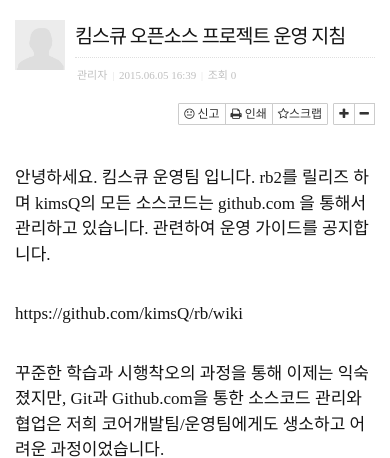
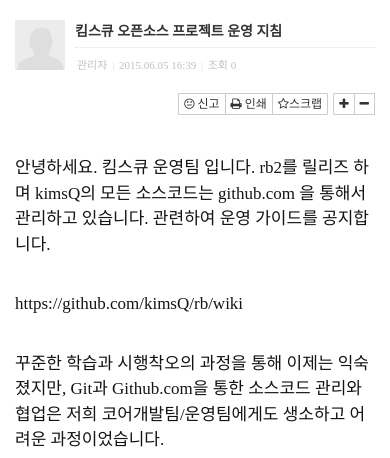
Before and after one commit to gitaeks/bs-html-examples, a PHP site: page /bbs/table-classic/view.html in a window 390 px wide. Shown: the part 51-509 px from the top of the page. Run offline with PHP 8.4, Linux system fonts and the light colour scheme; some libraries are stand-ins or nearby versions.

Commit message:
Revert "게시물 보기- 제목의 모바일 최적화 작업"
This reverts commit 897558bf473da4ac82ca91104c926b90f75e8ddf.

```diff
--- a/bbs/table-classic/style.css
+++ b/bbs/table-classic/style.css
@@ -283,13 +283,6 @@
 }
 
 @media (max-width: 767px) {
-    .rb-bbs-view .rb-bbs-heading .rb-title {
-        font-weight: normal;
-        font-size: 1.63em;
-        line-height: 1.3;
-        color: #141414;
-        letter-spacing: -1px;
-    }
     .rb-bbs-view .rb-bbs-body p {
         font-size: 17px;
         line-height: 1.5;
--- a/bbs/table-classic/view.html
+++ b/bbs/table-classic/view.html
@@ -60,7 +60,7 @@
                                     </a>
                                 </div>
                                 <div class="media-body">
-                                    <h4 class="media-heading rb-title">킴스큐 오픈소스 프로젝트 운영 지침</h4>
+                                    <h4 class="media-heading">킴스큐 오픈소스 프로젝트 운영 지침</h4>
                                     <div class="rb-meta">
                                         <ul class="list-inline">
                                             <li>관리자</li>
```
